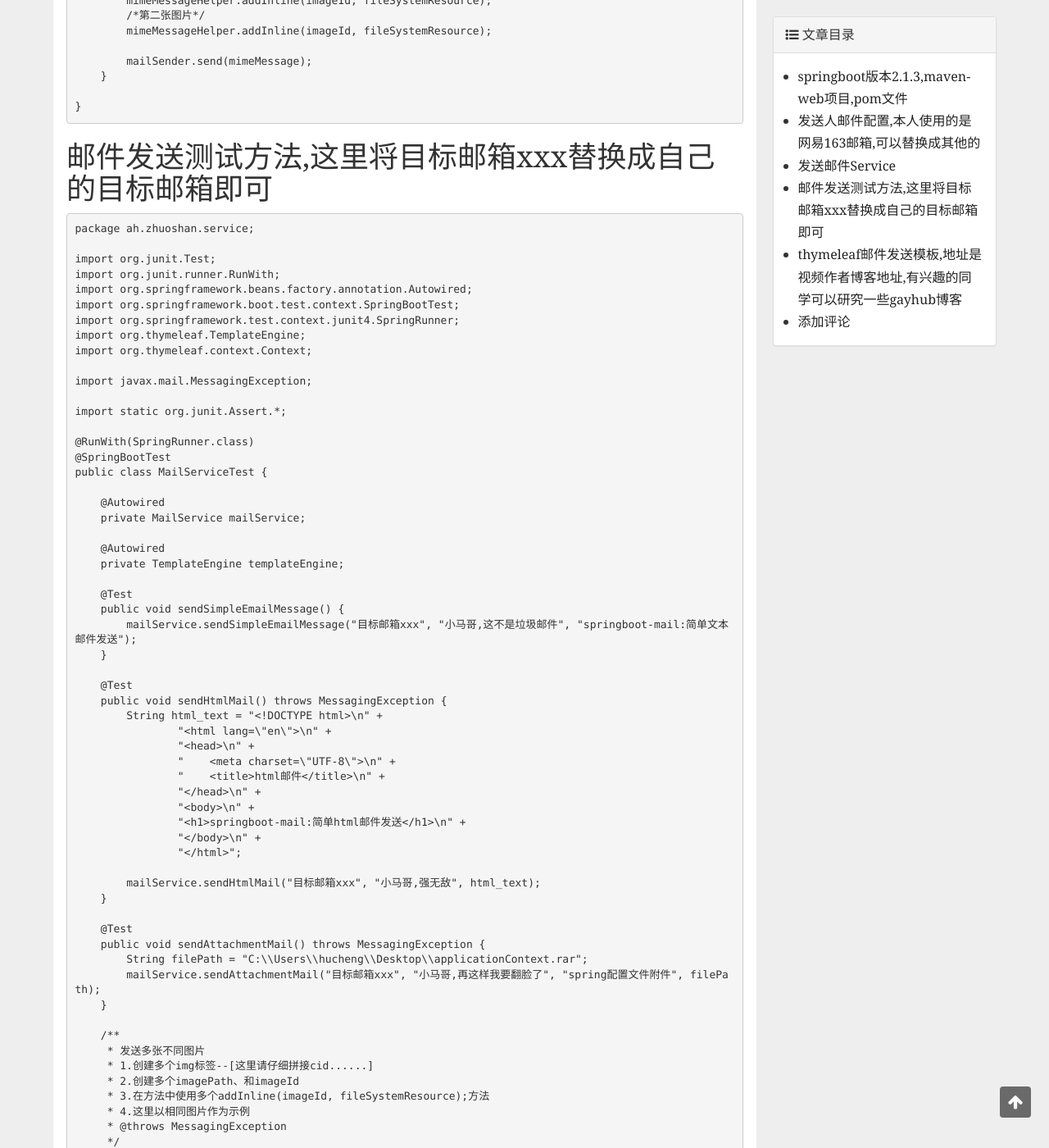
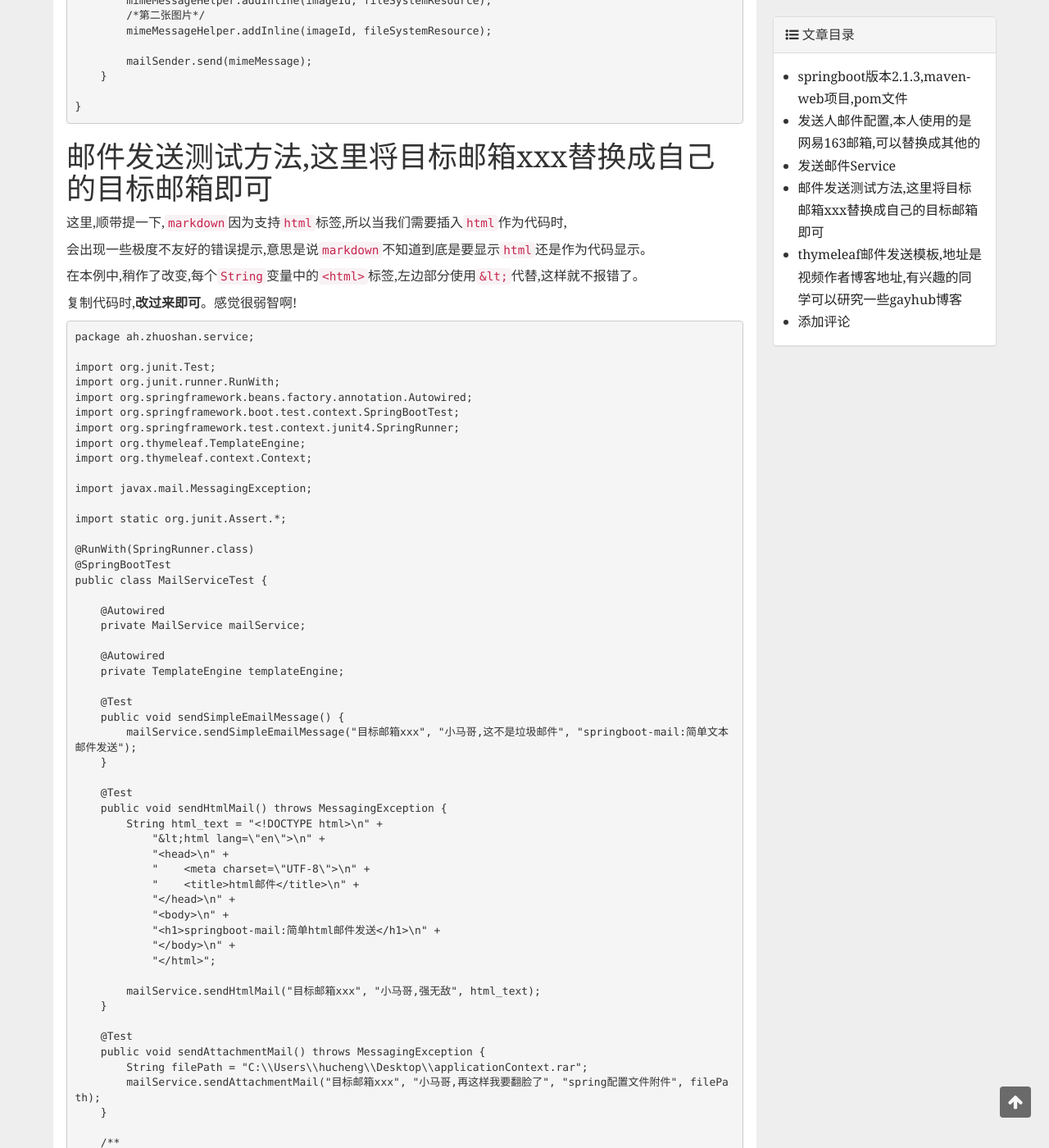
Before and after one commit to marshucheng1/marshucheng1.github.io, a Jekyll site: the page built from _posts/2017-03-02-springboot-mail.md, in a window 1280 px wide and 1400 px high, scrolled down 2855 px. Shown: the whole window at 82% size. Built offline with Jekyll 4.4.1, drawn with Linux system fonts in a browser that asks for light colours; comment, search, counter and statistics services are not loaded; some of the changed text lies outside the part shown.

Commit message:
Update 2017-03-02-springboot-mail.md

```diff
--- a/_posts/2017-03-02-springboot-mail.md
+++ b/_posts/2017-03-02-springboot-mail.md
@@ -155,6 +155,14 @@ author: MarsHu
 
 # 邮件发送测试方法,这里将目标邮箱xxx替换成自己的目标邮箱即可 #
 
+这里,顺带提一下,`markdown`因为支持`html`标签,所以当我们需要插入`html`作为代码时,
+
+会出现一些极度不友好的错误提示,意思是说`markdown`不知道到底是要显示`html`还是作为代码显示。
+
+在本例中,稍作了改变,每个`String`变量中的`<html>`标签,左边部分使用`&lt;`代替,这样就不报错了。
+
+复制代码时,**改过来即可**。感觉很弱智啊!
+
 	package ah.zhuoshan.service;
 
 	import org.junit.Test;
@@ -187,15 +195,15 @@ author: MarsHu
 	    @Test
 	    public void sendHtmlMail() throws MessagingException {
 	        String html_text = "<!DOCTYPE html>\n" +
-	                "<html lang=\"en\">\n" +
-	                "<head>\n" +
-	                "    <meta charset=\"UTF-8\">\n" +
-	                "    <title>html邮件</title>\n" +
-	                "</head>\n" +
-	                "<body>\n" +
-	                "<h1>springboot-mail:简单html邮件发送</h1>\n" +
-	                "</body>\n" +
-	                "</html>";
+                "&lt;html lang=\"en\">\n" +
+                "<head>\n" +
+                "    <meta charset=\"UTF-8\">\n" +
+                "    <title>html邮件</title>\n" +
+                "</head>\n" +
+                "<body>\n" +
+                "<h1>springboot-mail:简单html邮件发送</h1>\n" +
+                "</body>\n" +
+                "</html>";
 
 	        mailService.sendHtmlMail("目标邮箱xxx", "小马哥,强无敌", html_text);
 	    }
@@ -219,17 +227,17 @@ author: MarsHu
 	        String imagePath = "C:\\Users\\hucheng\\Desktop\\test.png";
 	        String imageId = "test001";
 	        String html_text = "<!DOCTYPE html>\n" +
-	                "<html lang=\"en\">\n" +
-	                "<head>\n" +
-	                "    <meta charset=\"UTF-8\">\n" +
-	                "    <title>html邮件</title>\n" +
-	                "</head>\n" +
-	                "<body>\n" +
-	                "<img src=\"cid:" + imageId + "\"/>\n" +
-	                "<br/>" +
-	                "<img src=\"cid:" + imageId + "\"/>\n" +
-	                "</body>\n" +
-	                "</html>";
+                "&lt;html lang=\"en\">\n" +
+                "<head>\n" +
+                "    <meta charset=\"UTF-8\">\n" +
+                "    <title>html邮件</title>\n" +
+                "</head>\n" +
+                "<body>\n" +
+                "<img src=\"cid:" + imageId + "\"/>\n" +
+                "<br/>" +
+                "<img src=\"cid:" + imageId + "\"/>\n" +
+                "</body>\n" +
+                "</html>";
 	        mailService.sendImageMail("目标邮箱xxx", "小马哥,别说话,吻我", html_text, imagePath, imageId);
 	    }
 
@@ -244,13 +252,17 @@ author: MarsHu
 	    }
 	}
 
+
 # thymeleaf邮件发送模板,地址是视频作者博客地址,有兴趣的同学可以研究一些gayhub博客 #
+
+第二个很弱智的地方...下面的代码如果你是直接从html代码复制过来,那么对不起,肯定报错。
+但是如果你一行一行粘贴过来,弱智的通过了编写~~~
 
 	<!DOCTYPE html>
 	<html lang="en" xmlns:th="http://www.thymeleaf.org">
 	<head>
-	    <meta charset="UTF-8">
-	    <title>邮件模板</title>
+	<meta charset="UTF-8">
+	<title>邮件模板</title>
 	</head>
 	<body>
 	<p>你好,感谢您的注册,这是一封验证邮件,请点击下面的连接完成注册,感谢您的支持!</p>
```
